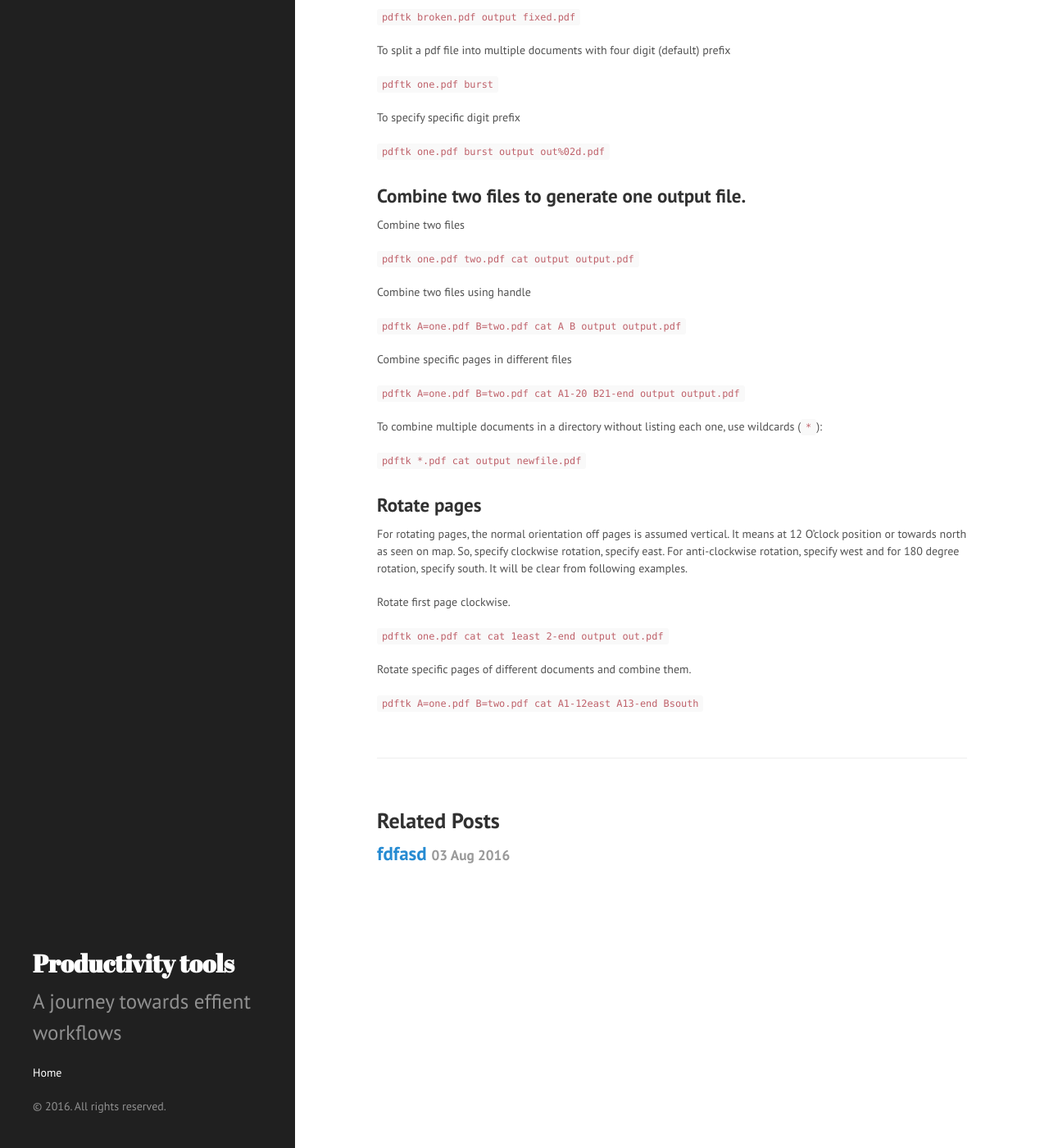
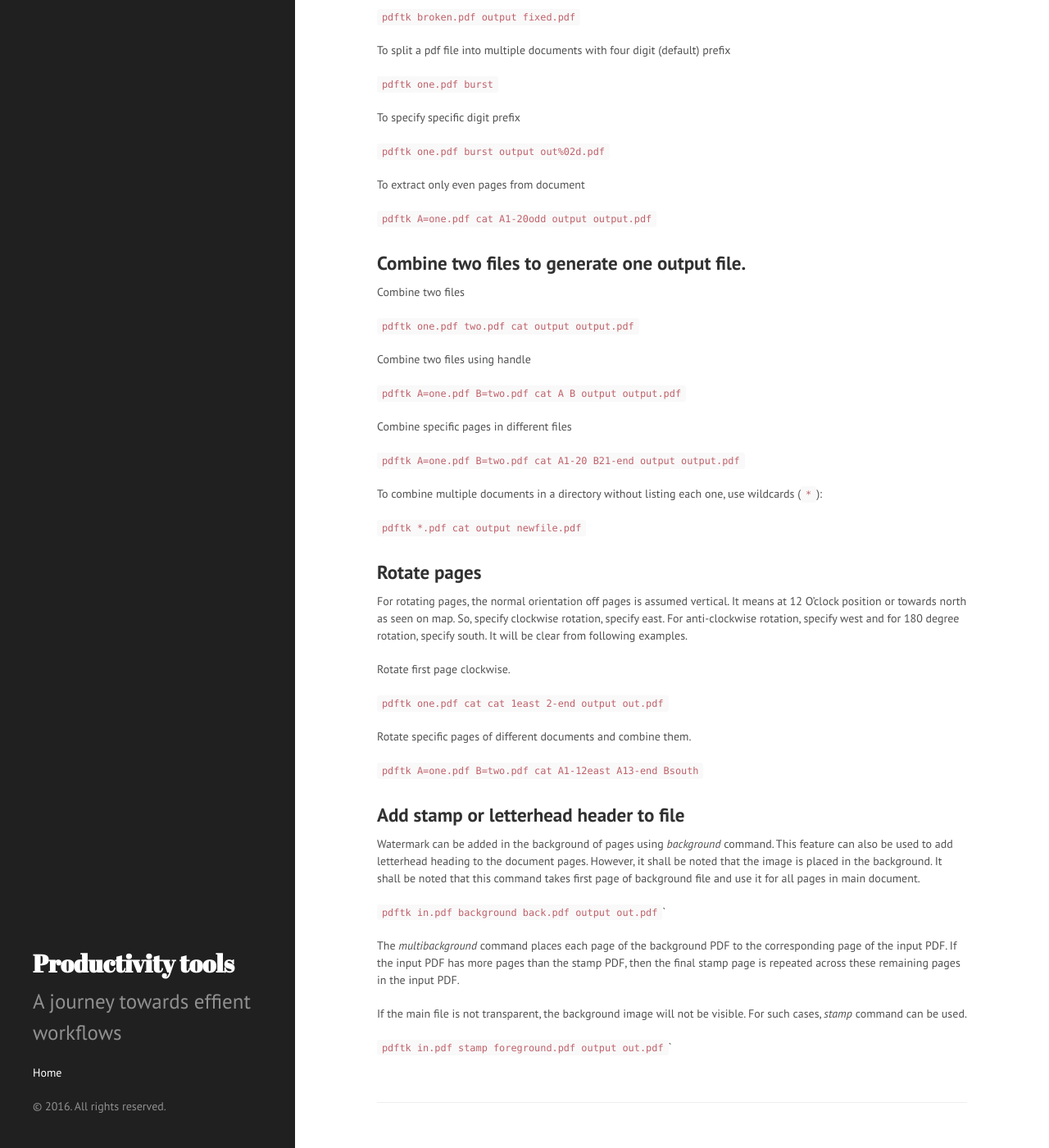
Before and after one commit to MaheshTK/MaheshTK.github.io, a Jekyll site: the page built from _posts/2016-08-03-manipulating-pdf-files.markdown, in a window 1280 px wide and 1400 px high, scrolled down 1146 px. Shown: the whole window at 82% size. Built offline with Jekyll 4.4.1, drawn with Linux system fonts in a browser that asks for light colours.

Commit message:
Post update: Manipulating pdf files

`````diff
--- a/_posts/2016-08-03-manipulating-pdf-files.markdown
+++ b/_posts/2016-08-03-manipulating-pdf-files.markdown
@@ -49,6 +49,10 @@ To specify specific digit prefix
 
 ```pdftk one.pdf burst output out%02d.pdf```
 
+To extract only even pages from document
+
+```pdftk A=one.pdf cat A1-20odd output output.pdf```
+
 ### Combine two files to generate one output file.
 
 Combine two files
@@ -78,3 +82,15 @@ Rotate first page clockwise.
 Rotate specific pages of different documents and combine them.
 
 ```pdftk A=one.pdf B=two.pdf cat A1-12east A13-end Bsouth```
+
+### Add stamp or letterhead header to file
+
+Watermark can be added in the background of pages using *background* command. This feature can also be used to add letterhead heading to the document pages. However, it shall be noted that the image is placed in the background. It shall be noted that this command takes first page of background file and use it for all pages in main document.
+
+```pdftk in.pdf background back.pdf output out.pdf````
+
+The *multibackground* command places each page of the background PDF to the corresponding page of the input PDF. If the input PDF has more pages than the stamp PDF, then the final stamp page is repeated across these remaining pages in the input PDF.
+
+If the main file is not transparent, the background image will not be visible. For such cases, *stamp* command can be used.
+
+```pdftk in.pdf stamp foreground.pdf output out.pdf````
`````
